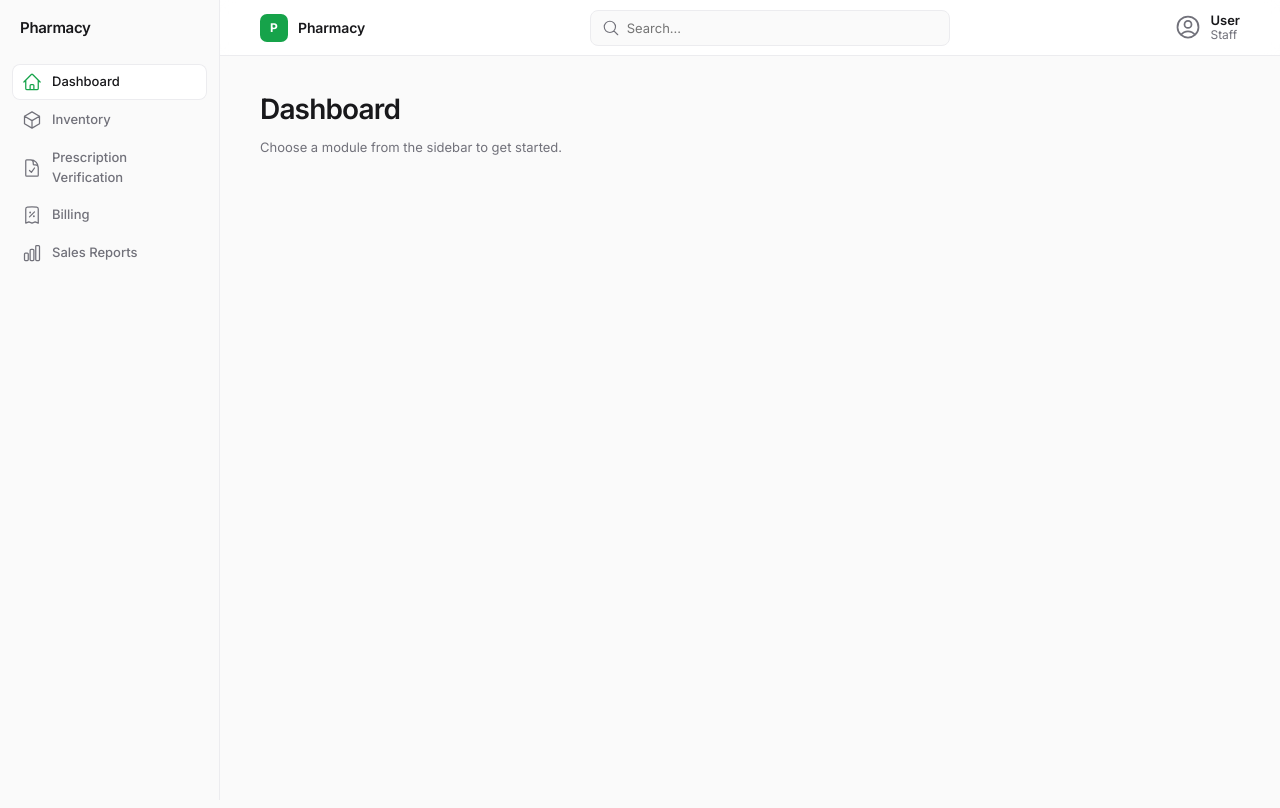
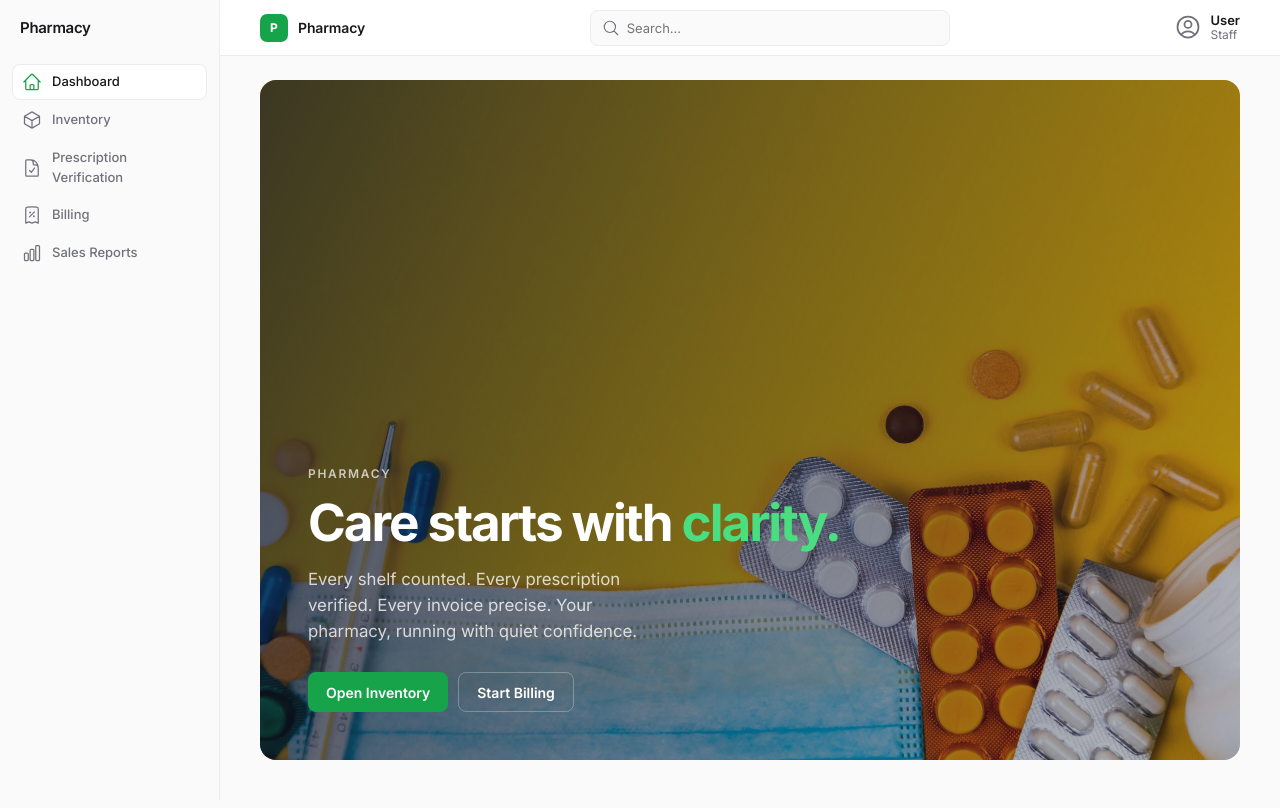
Before and after one commit to paruljamwal/Pharmacy_Management_System, a React (Vite) app: page / in a window 1280 px wide. Built offline with nearby package versions, Linux system fonts and the light colour scheme.

Commit message:
feat: home page creation

```diff
--- a/src/pages/Dashboard.css
+++ b/src/pages/Dashboard.css
@@ -1,5 +1,150 @@
-.dashboard-page__subtitle {
-  margin: 8px 0 0;
-  font-size: var(--font-size-sm);
-  color: var(--color-text-muted);
+.dashboard-hero {
+  position: relative;
+  display: flex;
+  align-items: flex-end;
+  min-height: calc(100vh - var(--navbar-height) - 64px);
+  margin: -8px 0 0;
+  padding: 48px;
+  border-radius: 16px;
+  overflow: hidden;
+  background-color: #0f172a;
+  background-size: cover;
+  background-position: center;
+  animation: dashboard-fade-in 0.6s ease both;
 }
+
+.dashboard-hero__veil {
+  position: absolute;
+  inset: 0;
+  background:
+    linear-gradient(
+      115deg,
+      rgba(15, 23, 42, 0.82) 0%,
+      rgba(15, 23, 42, 0.55) 48%,
+      rgba(15, 23, 42, 0.28) 100%
+    );
+  animation: dashboard-veil 1s ease both;
+}
+
+.dashboard-hero__content {
+  position: relative;
+  z-index: 1;
+  max-width: 34rem;
+  animation: dashboard-rise 0.7s ease 0.12s both;
+}
+
+.dashboard-hero__eyebrow {
+  margin: 0 0 12px;
+  font-size: 0.75rem;
+  font-weight: 600;
+  letter-spacing: 0.14em;
+  text-transform: uppercase;
+  color: rgba(255, 255, 255, 0.7);
+}
+
+.dashboard-hero__title {
+  margin: 0;
+  font-size: clamp(2.25rem, 4vw, 3.25rem);
+  font-weight: 650;
+  letter-spacing: -0.04em;
+  line-height: 1.08;
+  color: #ffffff;
+}
+
+.dashboard-hero__title span {
+  color: #4ade80;
+}
+
+.dashboard-hero__message {
+  margin: 16px 0 0;
+  max-width: 32ch;
+  font-size: 1.05rem;
+  line-height: 1.55;
+  color: rgba(255, 255, 255, 0.78);
+}
+
+.dashboard-hero__actions {
+  display: flex;
+  flex-wrap: wrap;
+  gap: 10px;
+  margin-top: 28px;
+}
+
+.dashboard-hero__cta {
+  display: inline-flex;
+  align-items: center;
+  justify-content: center;
+  min-height: 40px;
+  padding: 0 18px;
+  border-radius: 8px;
+  background: #16a34a;
+  color: #ffffff;
+  font-size: 0.875rem;
+  font-weight: 600;
+  transition: background-color 0.15s ease, transform 0.15s ease;
+}
+
+.dashboard-hero__cta:hover {
+  background: #15803d;
+  transform: translateY(-1px);
+}
+
+.dashboard-hero__cta--ghost {
+  background: transparent;
+  border: 1px solid rgba(255, 255, 255, 0.28);
+  color: #ffffff;
+}
+
+.dashboard-hero__cta--ghost:hover {
+  background: rgba(255, 255, 255, 0.08);
+  border-color: rgba(255, 255, 255, 0.45);
+}
+
+@keyframes dashboard-fade-in {
+  from {
+    opacity: 0;
+  }
+  to {
+    opacity: 1;
+  }
+}
+
+@keyframes dashboard-veil {
+  from {
+    opacity: 0.4;
+  }
+  to {
+    opacity: 1;
+  }
+}
+
+@keyframes dashboard-rise {
+  from {
+    opacity: 0;
+    transform: translateY(14px);
+  }
+  to {
+    opacity: 1;
+    transform: translateY(0);
+  }
+}
+
+@media (max-width: 768px) {
+  .dashboard-hero {
+    min-height: calc(100vh - var(--navbar-height) - 48px);
+    padding: 28px 20px;
+    border-radius: 12px;
+  }
+
+  .dashboard-hero__message {
+    max-width: none;
+  }
+
+  .dashboard-hero__actions {
+    flex-direction: column;
+  }
+
+  .dashboard-hero__cta {
+    width: 100%;
+  }
+}
--- a/src/pages/Dashboard.jsx
+++ b/src/pages/Dashboard.jsx
@@ -1,13 +1,34 @@
+import { Link } from 'react-router-dom';
+import dashboardBg from '../assets/dashboard-bg.jpg';
 import './Dashboard.css';
 
 function Dashboard() {
   return (
-    <div className="dashboard-page">
-      <h1 className="page-title">Dashboard</h1>
-      <p className="dashboard-page__subtitle">
-        Choose a module from the sidebar to get started.
-      </p>
-    </div>
+    <section
+      className="dashboard-hero"
+      style={{ backgroundImage: `url(${dashboardBg})` }}
+    >
+      <div className="dashboard-hero__veil" />
+      <div className="dashboard-hero__content">
+        <p className="dashboard-hero__eyebrow">Pharmacy</p>
+        <h1 className="dashboard-hero__title">
+          Care starts with
+          <span> clarity.</span>
+        </h1>
+        <p className="dashboard-hero__message">
+          Every shelf counted. Every prescription verified. Every invoice precise.
+          Your pharmacy, running with quiet confidence.
+        </p>
+        <div className="dashboard-hero__actions">
+          <Link to="/inventory" className="dashboard-hero__cta">
+            Open Inventory
+          </Link>
+          <Link to="/billing" className="dashboard-hero__cta dashboard-hero__cta--ghost">
+            Start Billing
+          </Link>
+        </div>
+      </div>
+    </section>
   );
 }
 
```
Also changed, not shown: src/assets/dashboard-bg.jpg (added).
